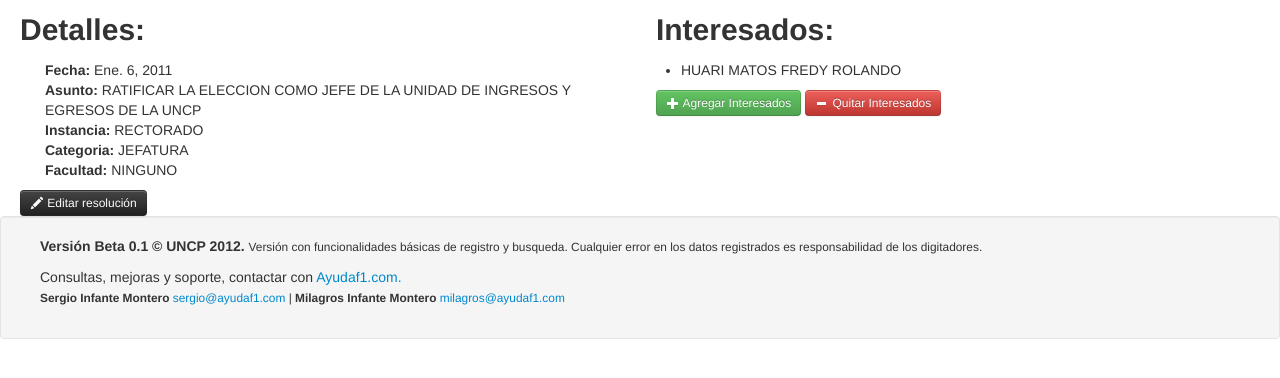
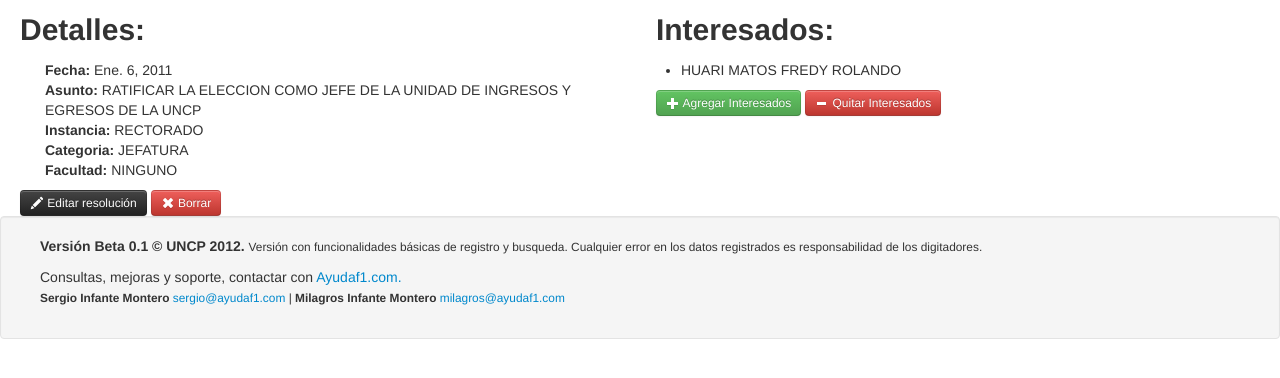
Before and after one commit to neosergio/arwenx, a Django app: page /resolucion/1/ in a window 1280 px wide. Shown: the part 161-539 px from the top of the page. Run offline with Django 3.2, Linux system fonts and the light colour scheme; a user stored in the database is signed in; data comes from the database, SQL or seed files in the repository; both versions use the stored data as it was after the commit; parts of the project's set-up code (start-up, migrations or seed data) failed here and were passed over.

Commit message:
Función de borrado de registro sin uso de javascript implementada

```diff
--- a/website/docswarehouse/views.py
+++ b/website/docswarehouse/views.py
@@ -121,6 +121,12 @@ def editar_resolucion(request, id_resolucion):
     else:
         formulario = ResolucionForm(instance=dato)
     return render_to_response('editar_resolucion.html',{'form':formulario, 'id':dato.pk}, context_instance=RequestContext(request))
+
+@login_required(login_url=login_url_variable)
+def borrar_resolucion(request, id_resolucion):
+    dato = get_object_or_404(Resolucion, pk=id_resolucion)
+    dato.delete()
+    return HttpResponseRedirect('/buscar')
 
 @login_required(login_url=login_url_variable)
 def buscar_resolucion(request):
--- a/website/website/templates/detalle_resolucion.html
+++ b/website/website/templates/detalle_resolucion.html
@@ -12,6 +12,7 @@
         <li><strong>Facultad: </strong> {{resolucion.facultad|default:'No registrada'}}</li>
     </ul>
     <a class='btn btn-small btn-inverse' href='editar'><i class="icon-white icon-pencil"></i> Editar resolución</a>
+    <a href="borrar" class="btn btn-small btn-danger"><i class="icon-white icon-remove"></i> Borrar</a>
 </div>
 
 <div class="span6">
--- a/website/website/urls.py
+++ b/website/website/urls.py
@@ -11,6 +11,7 @@ urlpatterns = patterns('',
 	url(r'^resoluciones/nueva/$','docswarehouse.views.nueva_resolucion'),
 	url(r'^resolucion/(?P<id_resolucion>\d+)/$','docswarehouse.views.detalle_resolucion'),
 	url(r'^resolucion/(?P<id_resolucion>\d+)/editar$','docswarehouse.views.editar_resolucion'),
+	url(r'^resolucion/(?P<id_resolucion>\d+)/borrar$','docswarehouse.views.borrar_resolucion'),
 	url(r'^resolucion/(?P<id_resolucion>\d+)/agregar/interesado/$','docswarehouse.views.nuevo_interesado'),
 	url(r'^resolucion/(?P<id_resolucion>\d+)/quitar/interesado/$','docswarehouse.views.quitar_interesado'),
 	url(r'^resolucion/(?P<id_resolucion>\d+)/quitar/interesado/confirmar/(?P<id_interesado>\d+)/$','docswarehouse.views.confirmar_quitar_interesado'),
```
Also changed, not shown: website/db/arwenx.db.
